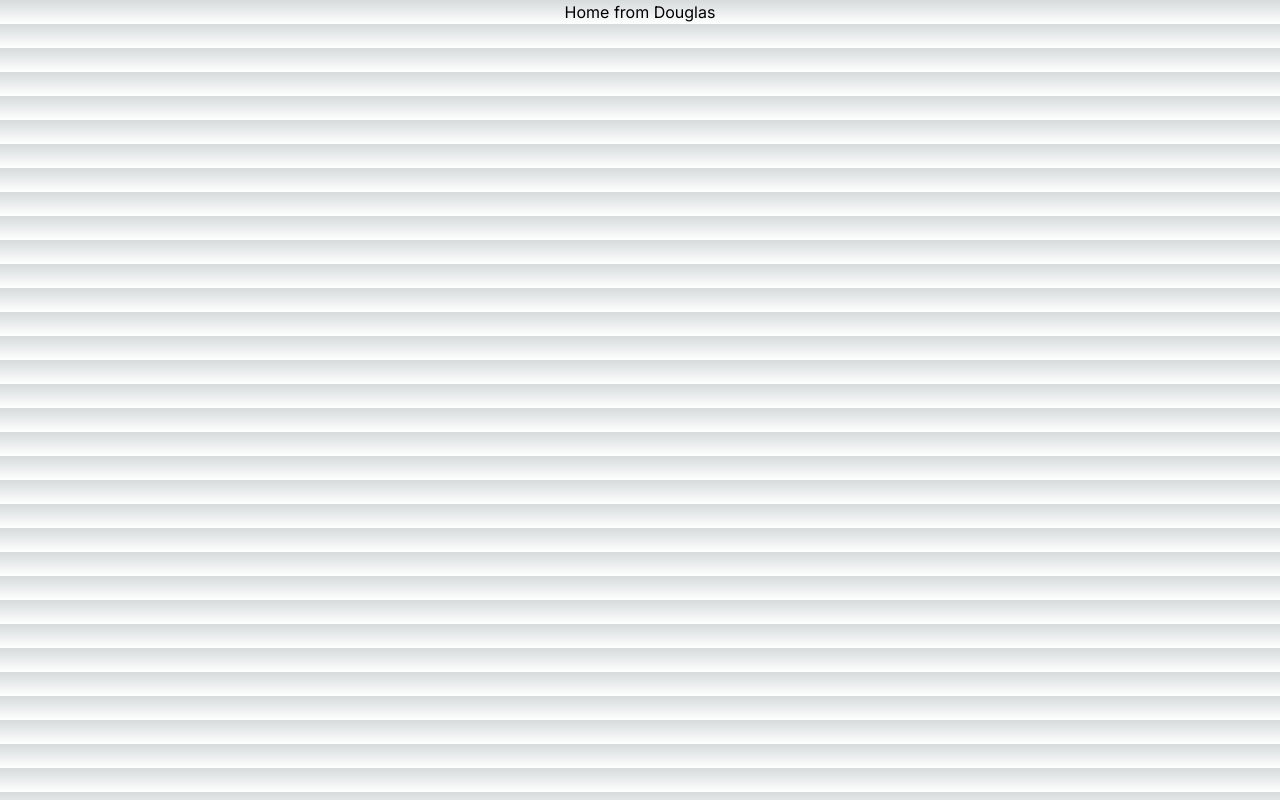
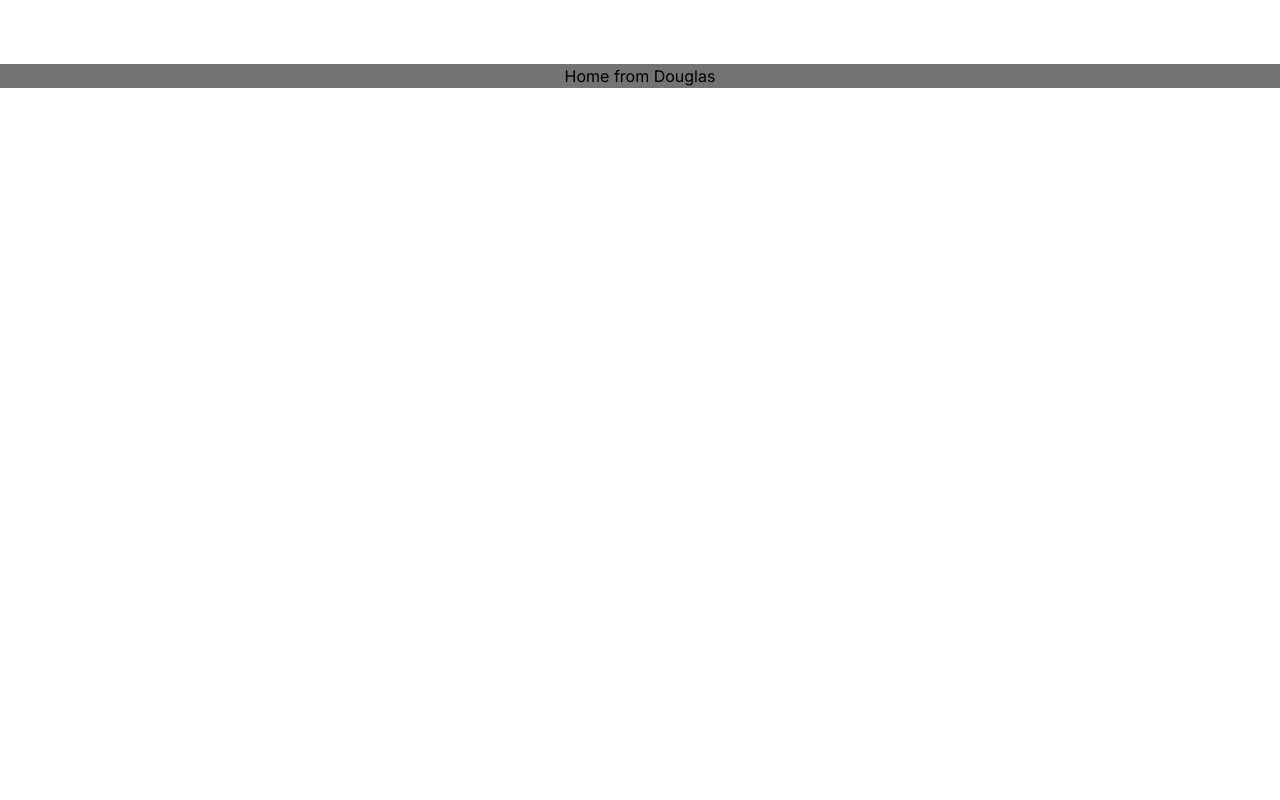
Before and after one commit to DouglasUtf/aval2, a Next.js app: page / in a window 1280 px wide. Built offline with nearby package versions, Linux system fonts and the light colour scheme.

Commit message:
Inicio Tailwind

```diff
--- a/app/globals.css
+++ b/app/globals.css
@@ -1,27 +1,3 @@
 @tailwind base;
 @tailwind components;
 @tailwind utilities;
-
-:root {
-  --foreground-rgb: 0, 0, 0;
-  --background-start-rgb: 214, 219, 220;
-  --background-end-rgb: 255, 255, 255;
-}
-
-@media (prefers-color-scheme: dark) {
-  :root {
-    --foreground-rgb: 255, 255, 255;
-    --background-start-rgb: 0, 0, 0;
-    --background-end-rgb: 0, 0, 0;
-  }
-}
-
-body {
-  color: rgb(var(--foreground-rgb));
-  background: linear-gradient(
-      to bottom,
-      transparent,
-      rgb(var(--background-end-rgb))
-    )
-    rgb(var(--background-start-rgb));
-}
--- a/app/layout.tsx
+++ b/app/layout.tsx
@@ -4,7 +4,7 @@ import { Inter } from 'next/font/google'
 const inter = Inter({ subsets: ['latin'] })
 
 export const metadata = {
-  title: 'Create Next App',
+  title: 'Sistema Acadêmico',
   description: 'Generated by create next app',
 }
 
@@ -15,7 +15,9 @@ export default function RootLayout({
 }) {
   return (
     <html lang="en">
-      <body className={inter.className}>{children}</body>
+      <body className={inter.className}>
+        {children}
+      </body>
     </html>
   )
 }
--- a/app/page.tsx
+++ b/app/page.tsx
@@ -2,6 +2,6 @@ import Image from 'next/image'
 
 export default function Home() {
   return (
-    <h2 className='text-center'> Home from Douglas</h2>
+    <h2 className='text-center mt-16 bg-neutral-500'> Home from Douglas</h2>
   )
 }
```
